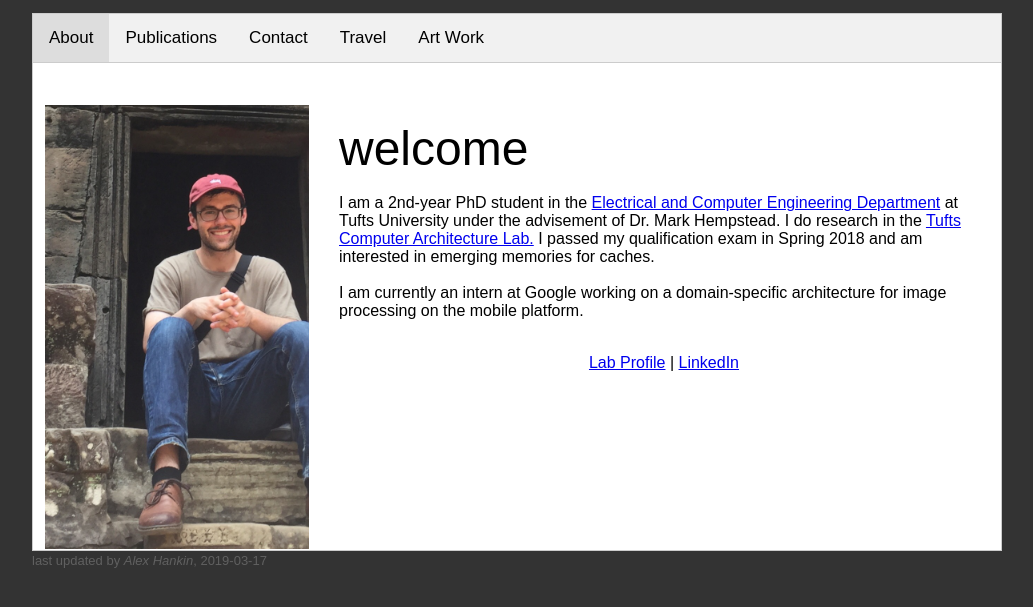
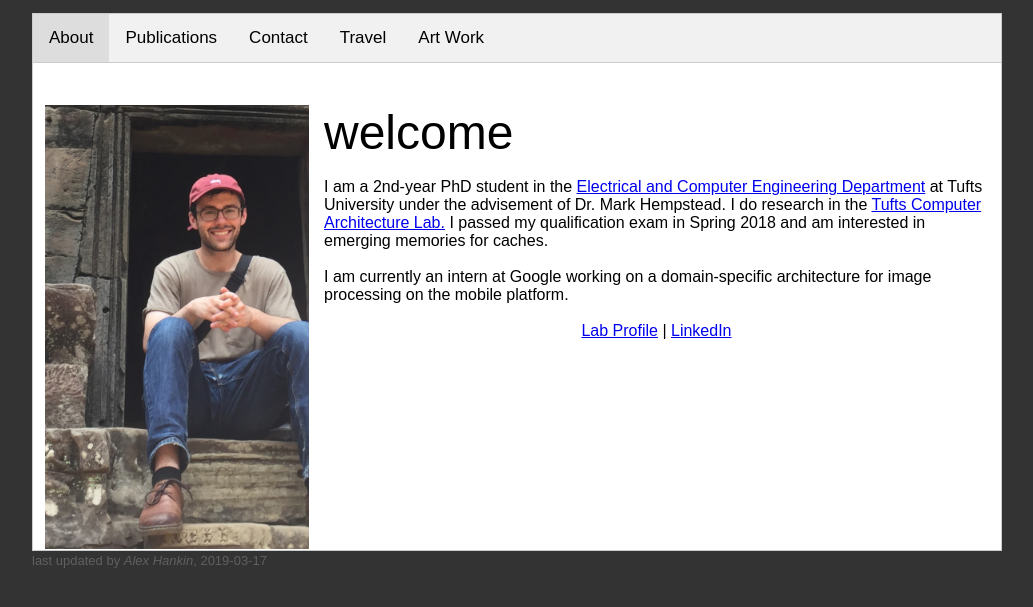
Before and after one commit to hankin0/hankin0.github.io, a Jekyll site: the page built from index.html, in a window 1280 px wide. Shown: the top 607 px of the page, without its empty margins (123-1156 px from the left). Built offline with Jekyll 4.4.1, drawn with Linux system fonts in a browser that asks for light colours.

Commit message:
change about text padding

```diff
--- a/index.html
+++ b/index.html
@@ -17,7 +17,7 @@ layout: default
       <div id="About" class="tabcontent">
  	    <br><br>
         <img class="ex2" src="images/just_me_cambodia.png" width='264' height='444' align="left">
-            <p class="ex1"><font size="8">welcome</font><br><br>
+            <font size="8">welcome</font><br><br>
 		    I am a 2nd-year PhD student in the <a
             href="https://engineering.tufts.edu/ece/">Electrical and Computer Engineering
             Department</a> at Tufts University under the advisement of Dr. Mark Hempstead. I do
@@ -30,7 +30,7 @@ layout: default
 
 	    <center><a href="https://sites.tufts.edu/tcal/people/current-students/#post-845">Lab Profile</a> |
 	            <a href="https://www.linkedin.com/in/alexanderhankin">LinkedIn</a></center><br><br><br>
-		    <br><br><br><br><br><br><br></p>
+		    <br><br><br><br><br><br><br>
      </div>
 
       <!-- "Publications" tab -->
--- a/style.css
+++ b/style.css
@@ -44,7 +44,7 @@ p.ex1 {
 }
 
 img.ex2 {
-    padding-right:30px;
+    padding-right:15px;
 }
 
 .tab {
```
